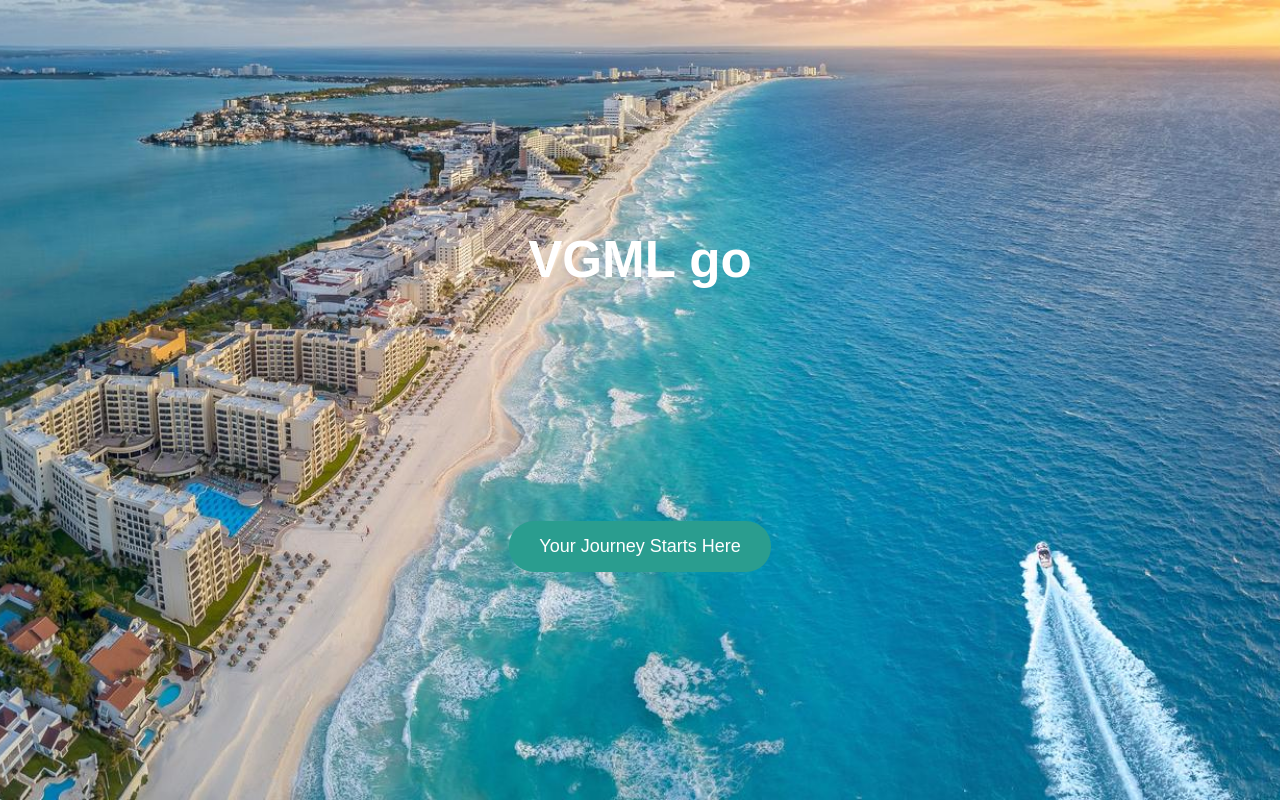
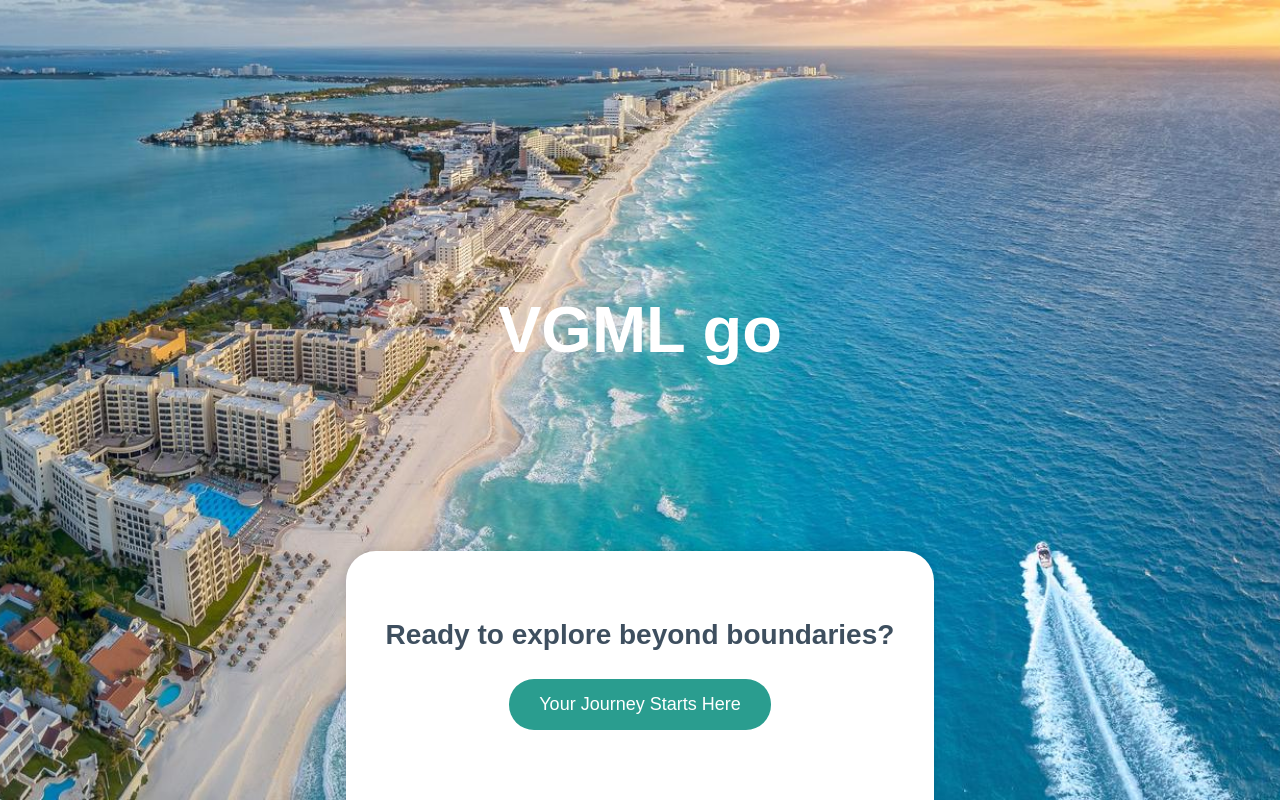
Before and after one commit to mdzpaulina/AeroBookings, a React (Vite) app: page / in a window 1280 px wide. Built offline with nearby package versions, Linux system fonts and the light colour scheme.

Commit message:
small changes

```diff
--- a/src/App.css
+++ b/src/App.css
@@ -35,17 +35,27 @@ body {
   margin-bottom: 10px; /* Reduce el espacio debajo de la imagen */
 }
 
-.get-started {
+.get-started{
   height: 100vh;
   display: flex;
-  justify-content: space-evenly;
+  justify-content: space-between;
   align-items: center;
   flex-direction: column;
   background: url('./assets/background.jpg') no-repeat center center/cover;
 }
 
+.get-started-logo {
+  text-align: center;
+  margin-top: 250px;
+}
+
 .get-started h1 {
   color: white;
+  font-size: 65px;
+}
+
+.get-started h2 {
+  font-size: 28px;
 }
 
 .get-started button {
@@ -57,6 +67,15 @@ body {
   font-size: 18px;
   cursor: pointer;
   margin-bottom: 30px;
+}
+
+.bottom-card {
+  background-color: white; /* Fondo blanco para la tarjeta */
+  padding: 40px;
+
+  border-radius: 30px 30px 0 0; /* Solo redondea las esquinas superiores */
+  text-align: center;
+  box-shadow: 0 -2px 10px rgba(0, 0, 0, 0.1);
 }
 
 .sign-in {
--- a/src/App.jsx
+++ b/src/App.jsx
@@ -20,8 +20,13 @@ function SplashScreen() {
 function GetStarted({ onClick }) {
   return (
     <div className="get-started">
-      <h1>VGML go</h1>
-      <button onClick={onClick}>Your Journey Starts Here</button>
+      <div className="get-started-logo">
+        <h1>VGML go</h1>
+      </div>
+      <div className="bottom-card">
+        <h2>Ready to explore beyond boundaries?</h2>
+        <button onClick={onClick}>Your Journey Starts Here</button>
+      </div>
     </div>
   );
 }
@@ -135,6 +140,7 @@ function HomePage() {
       <footer className="footer">
         <button>Home</button>
         <button>Orders</button>
+        <button>Deals</button>
         <button>Account</button>
       </footer>
     </div>
```
